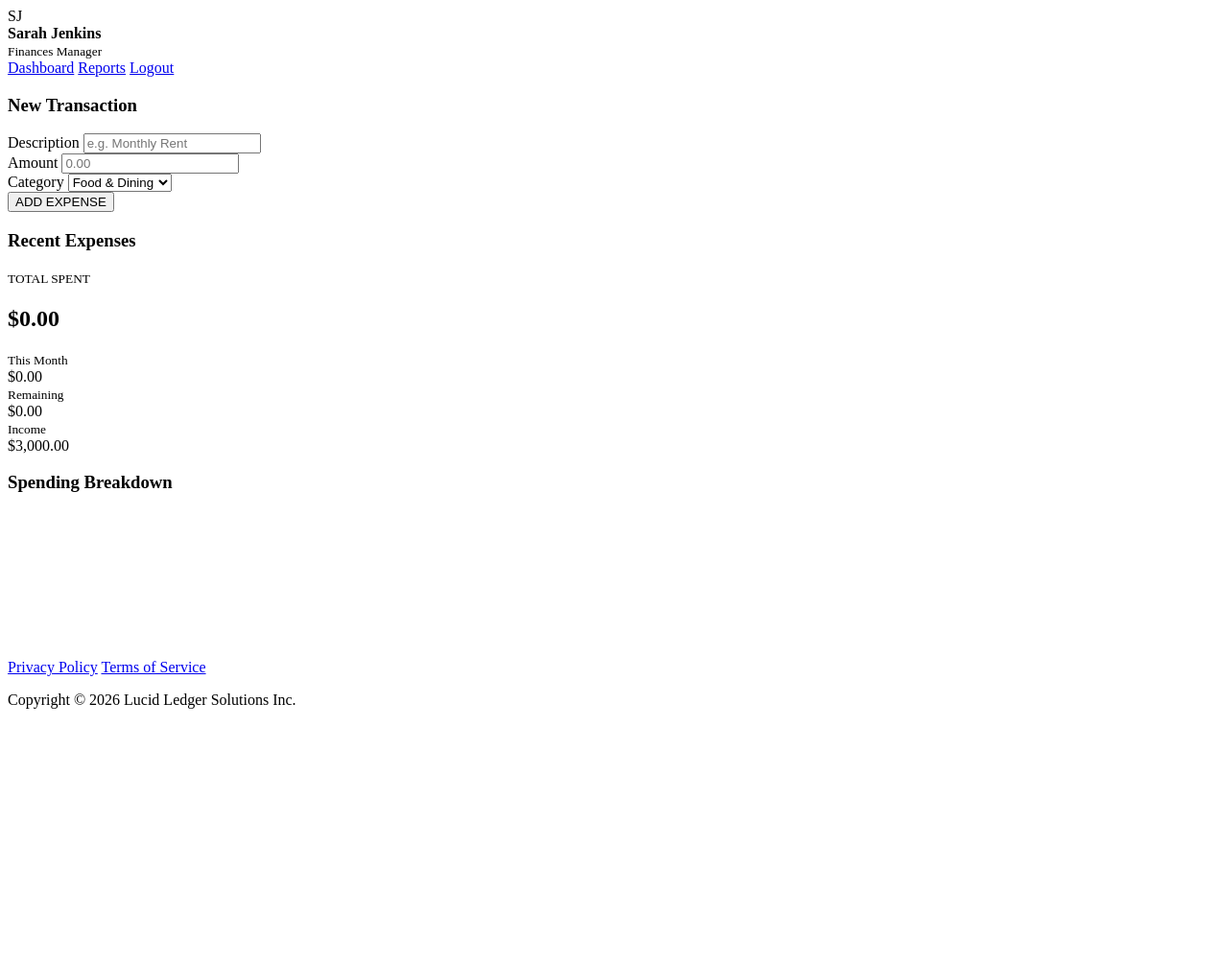
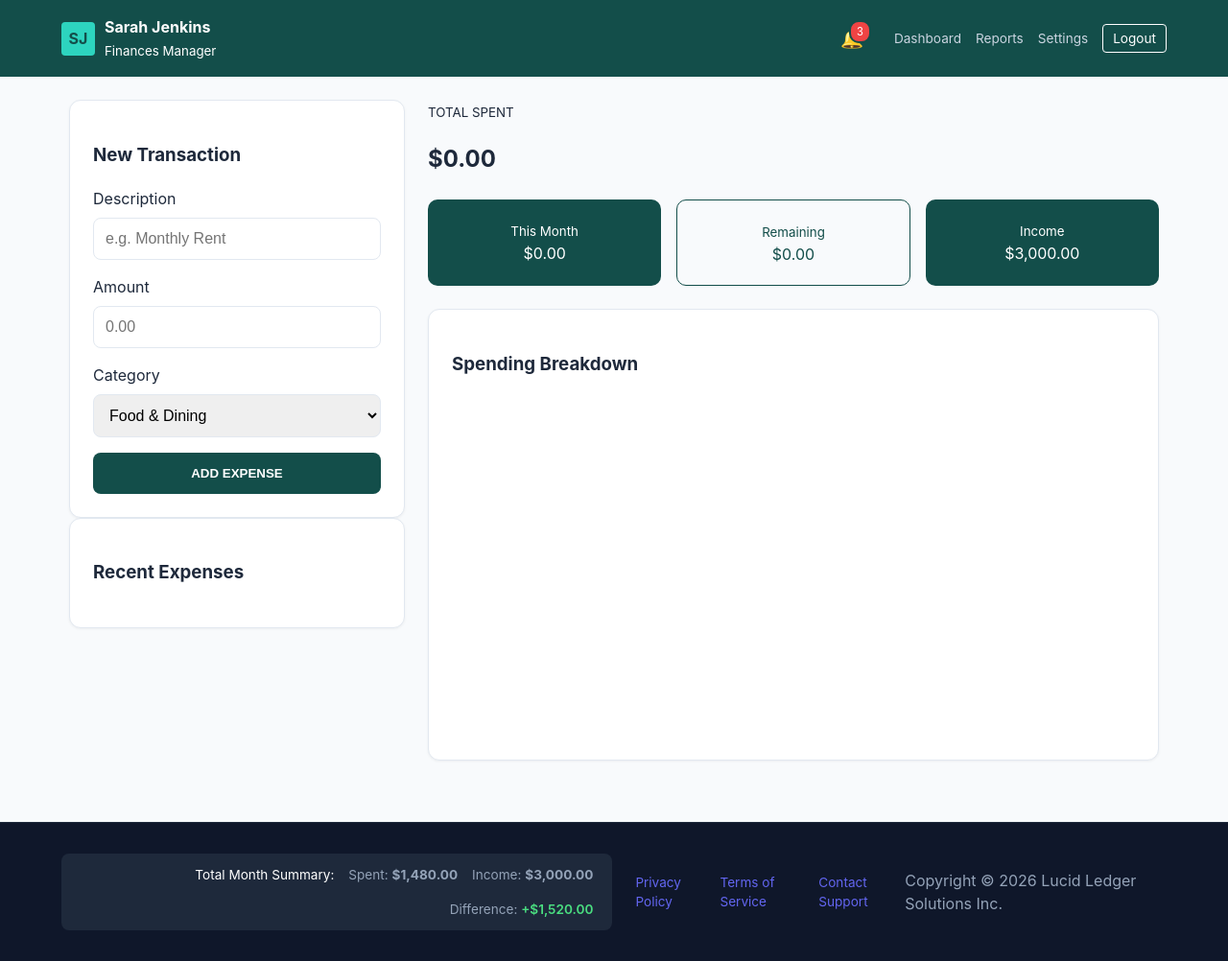
Before and after one commit to priyanshusingh280906-hub/lucid-ledger, a plain HTML site: page Frontend/index.html in a window 1280 px wide. Shown: the whole page at 96% size. Before the commit the page ends 800 px from the top, so only its background shows below. Drawn offline with Linux system fonts and the light colour scheme.

Commit message:
Update frontend files

```diff
--- a/Frontend/index.html
+++ b/Frontend/index.html
@@ -4,6 +4,7 @@
     <meta charset="UTF-8">
     <meta name="viewport" content="width=device-width, initial-scale=1.0">
     <title>Lucid Ledger | Personal Finance</title>
+    <link rel="stylesheet" href="style.css">
 </head>
 <body>
 
@@ -15,11 +16,41 @@
             <small>Finances Manager</small>
         </div>
     </div>
+
+    <div class="header-right">
+        <div class="notification-wrapper">
+            <div class="bell-icon">
+                <span class="bell-symbol">🔔</span>
+                <span class="notification-badge">3</span>
+            </div>
+
+            <div class="notification-dropdown">
+                <div class="dropdown-header">Notifications</div>
+                <ul class="notification-list">
+                    <li class="notif-item unread">
+                        <strong>Over Budget!</strong>
+                        <p>You spent 15% more on Dining this week.</p>
+                    </li>
+                    <li class="notif-item">
+                        <strong>Income Received</strong>
+                        <p>Monthly salary ($3,000.00) has been added.</p>
+                    </li>
+                    <li class="notif-item">
+                        <strong>Bill Reminder</strong>
+                        <p>Rent is due in 2 days.</p>
+                    </li>
+                </ul>
+                <div class="dropdown-footer">View All</div>
+            </div>
+        </div>
+
         <nav>
             <a href="#">Dashboard</a>
             <a href="#">Reports</a>
+            <a href="#">Settings</a>
             <a href="#" class="logout-btn">Logout</a>
         </nav>
+    </div>
 </header>
 
 <main class="dashboard-grid">
@@ -84,13 +115,23 @@
 </main>
 
 <footer>
+    <div class="footer-container">
+        <div class="footer-summary">
+            <span class="summary-tag">Total Month Summary:</span>
+            <span>Spent: <strong>$1,480.00</strong></span>
+            <span>Income: <strong>$3,000.00</strong></span>
+            <span>Difference: <span class="positive-diff">+$1,520.00</span></span>
+        </div>
+
+        <div class="footer-top">
             <div class="footer-links">
                 <a href="#">Privacy Policy</a>
                 <a href="#">Terms of Service</a>
+                <a href="#">Contact Support</a>
             </div>
-    <p>Copyright © 2026 Lucid Ledger Solutions Inc.</p>
+            <p style="margin: 0;">Copyright © 2026 Lucid Ledger Solutions Inc.</p>
+        </div>
+    </div>
 </footer>
-
-<script src="script.js"></script>
 </body>
 </html>
--- /dev/null
+++ b/Frontend/style.css
@@ -0,0 +1,308 @@
+:root {
+    --header-teal: #134e4a;
+    --accent-teal: #2d6a4f;
+    --bg: #f8fafc;
+    --text: #1e293b;
+    --border: #e2e8f0;
+    --white: #ffffff;
+}
+
+* {
+    box-sizing: border-box;
+}
+
+body {
+    margin: 0;
+    font-family: 'Inter', -apple-system, sans-serif;
+    background-color: var(--bg);
+    color: var(--text);
+    line-height: 1.5;
+}
+
+/* --- Header --- */
+header {
+    background: var(--header-teal);
+    color: white;
+    padding: 1rem 5%;
+    display: flex;
+    flex-wrap: wrap; /* Allows wrapping on tiny screens */
+    justify-content: space-between;
+    align-items: center;
+    gap: 1rem;
+}
+
+.header-right {
+    display: flex;
+    align-items: center;
+    gap: 2rem;
+}
+
+/* Notification Bell Styling */
+.notification-wrapper {
+    position: relative;
+    cursor: pointer;
+}
+
+.bell-icon {
+    font-size: 1.2rem;
+    position: relative;
+}
+
+.notification-badge {
+    position: absolute;
+    top: -5px;
+    right: -8px;
+    background: #ef4444; /* Alert red */
+    color: white;
+    font-size: 0.7rem;
+    padding: 2px 6px;
+    border-radius: 10px;
+    border: 2px solid var(--header-teal);
+}
+
+/* Dropdown Positioning & Hidden State */
+.notification-dropdown {
+    position: absolute;
+    top: 40px;
+    right: 0;
+    width: 280px;
+    background: white;
+    color: var(--text);
+    border-radius: 8px;
+    box-shadow: 0 10px 15px -3px rgba(0, 0, 0, 0.2);
+    z-index: 100;
+    display: none; /* Hidden by default */
+    overflow: hidden;
+}
+
+/* Show dropdown on hover (Can be changed to JS Click) */
+.notification-wrapper:hover .notification-dropdown {
+    display: block;
+}
+
+/* Dropdown Content Styling */
+.dropdown-header {
+    padding: 12px;
+    font-weight: bold;
+    background: #f8fafc;
+    border-bottom: 1px solid var(--border);
+    font-size: 0.9rem;
+}
+
+.notification-list {
+    list-style: none;
+    margin: 0;
+    padding: 0;
+    max-height: 250px;
+    overflow-y: auto;
+}
+
+.notif-item {
+    padding: 12px;
+    border-bottom: 1px solid var(--border);
+    font-size: 0.85rem;
+}
+
+.notif-item:hover {
+    background: #f1f5f9;
+}
+
+.notif-item.unread {
+    background: #f0f9ff;
+    border-left: 3px solid #0ea5e9;
+}
+
+.notif-item p {
+    margin: 4px 0 0;
+    color: #64748b;
+    font-size: 0.75rem;
+}
+
+.dropdown-footer {
+    padding: 10px;
+    text-align: center;
+    font-size: 0.8rem;
+    color: var(--header-teal);
+    font-weight: 600;
+    border-top: 1px solid var(--border);
+}
+
+.user-profile { display: flex; align-items: center; gap: 10px; }
+.avatar {
+    width: 35px; height: 35px; background: #2dd4bf;
+    border-radius: 4px; display: flex; align-items: center;
+    justify-content: center; font-weight: bold; color: var(--header-teal);
+}
+
+nav { display: flex; gap: 15px; align-items: center; }
+nav a { color: #cbd5e1; text-decoration: none; font-size: 0.85rem; }
+.logout-btn { border: 1px solid white; padding: 4px 10px; border-radius: 4px; color: white; }
+
+/* --- Responsive Layout Grid --- */
+.dashboard-grid {
+    display: grid;
+    grid-template-columns: 1fr; /* Single column for mobile */
+    gap: 1.5rem;
+    max-width: 1200px;
+    margin: 1.5rem auto;
+    padding: 0 1rem;
+}
+
+/* Desktop View (Screens wider than 900px) */
+@media (min-width: 900px) {
+    .dashboard-grid {
+        grid-template-columns: 350px 1fr; /* Sidebar + Main Content */
+        padding: 0 2rem;
+    }
+}
+
+/* --- Cards & Inputs --- */
+.card {
+    background: var(--white);
+    padding: 1.5rem;
+    border-radius: 12px;
+    border: 1px solid var(--border);
+    box-shadow: 0 1px 3px rgba(0,0,0,0.05);
+}
+
+input, select {
+    width: 100%;
+    padding: 12px;
+    margin: 8px 0 16px;
+    border: 1px solid var(--border);
+    border-radius: 8px;
+    font-size: 1rem;
+}
+
+.btn-submit {
+    width: 100%;
+    background: var(--header-teal);
+    color: white;
+    border: none;
+    padding: 14px;
+    border-radius: 8px;
+    font-weight: 600;
+    cursor: pointer;
+    transition: background 0.2s;
+}
+
+.btn-submit:hover { background: var(--accent-teal); }
+
+/* --- Stats Boxes --- */
+.stats-row {
+    display: grid;
+    grid-template-columns: 1fr; /* Stacks on mobile */
+    gap: 1rem;
+    margin: 1.5rem 0;
+}
+
+@media (min-width: 600px) {
+    .stats-row { grid-template-columns: repeat(3, 1fr); }
+}
+
+.stat-box {
+    padding: 1.25rem;
+    border-radius: 10px;
+    text-align: center;
+}
+
+.stat-box.teal { background: var(--header-teal); color: white; }
+.stat-box.outline { border: 1px solid var(--header-teal); color: var(--header-teal); }
+
+/* --- Chart Sizing --- */
+.chart-container {
+    min-height: 350px;
+    display: flex;
+    flex-direction: column;
+}
+
+canvas {
+    max-width: 100% !important;
+    height: auto !important;
+    flex-grow: 1;
+}
+
+/* --- Modernized Footer --- */
+footer {
+    background-color: #0f172a; /* Deep slate, almost black */
+    color: #94a3b8;
+    padding: 2rem 5%;
+    margin-top: 4rem;
+    border-top: 1px solid #1e293b;
+}
+
+.footer-container {
+    max-width: 1200px;
+    margin: 0 auto;
+    display: flex;
+    flex-direction: column; /* Stacked on mobile */
+    gap: 1.5rem;
+    align-items: center;
+    text-align: center;
+}
+
+/* Row 1: Links and Copyright */
+.footer-top {
+    width: 100%;
+    display: flex;
+    flex-direction: column;
+    gap: 10px;
+}
+
+.footer-links {
+    display: flex;
+    justify-content: center;
+    gap: 20px;
+}
+
+.footer-links a {
+    color: #6366f1; /* Indigo accent */
+    text-decoration: none;
+    font-size: 0.85rem;
+    transition: color 0.2s;
+}
+
+.footer-links a:hover {
+    color: #818cf8;
+}
+
+/* Row 2: The "Summary Bar" (matches your image) */
+.footer-summary {
+    width: 100%;
+    background: #1e293b;
+    padding: 12px 20px;
+    border-radius: 8px;
+    font-size: 0.85rem;
+    display: flex;
+    flex-wrap: wrap;
+    justify-content: center;
+    gap: 15px;
+}
+
+.summary-tag {
+    color: white;
+}
+
+.positive-diff {
+    color: #4ade80; /* Mint green for profit/remaining */
+    font-weight: 600;
+}
+
+/* Desktop Adjustment */
+@media (min-width: 768px) {
+    .footer-container {
+        flex-direction: row;
+        justify-content: space-between;
+        text-align: left;
+    }
+
+    .footer-top {
+        flex-direction: row;
+        justify-content: space-between;
+        align-items: center;
+    }
+
+    .footer-summary {
+        justify-content: flex-end;
+    }
+}
```
Lines whose indentation alone changed are shown as unchanged.
